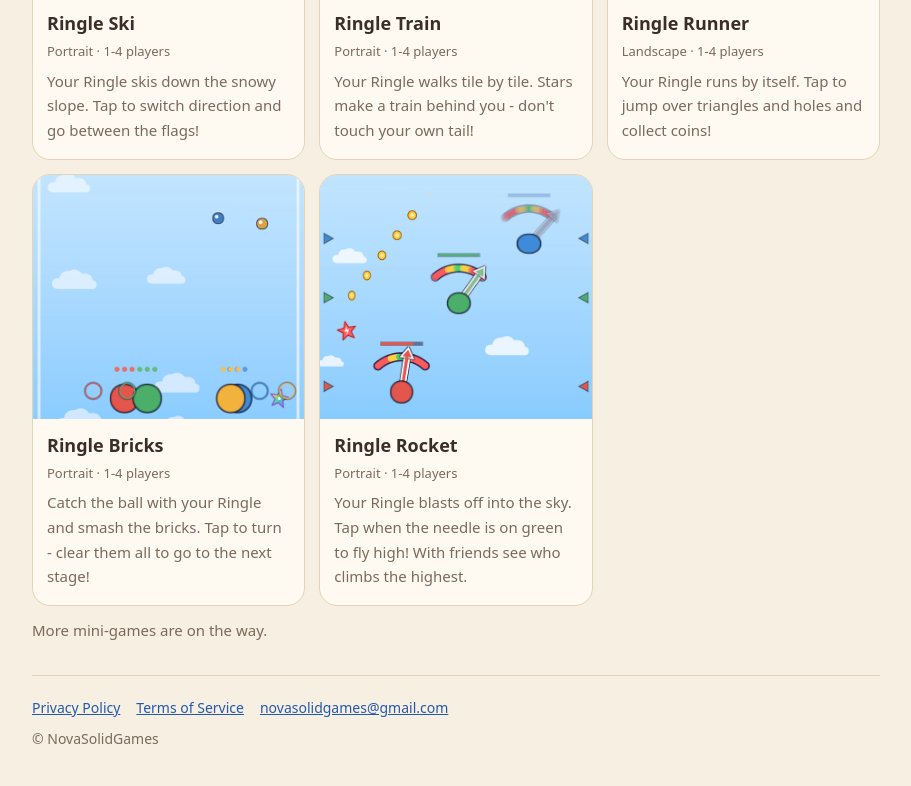
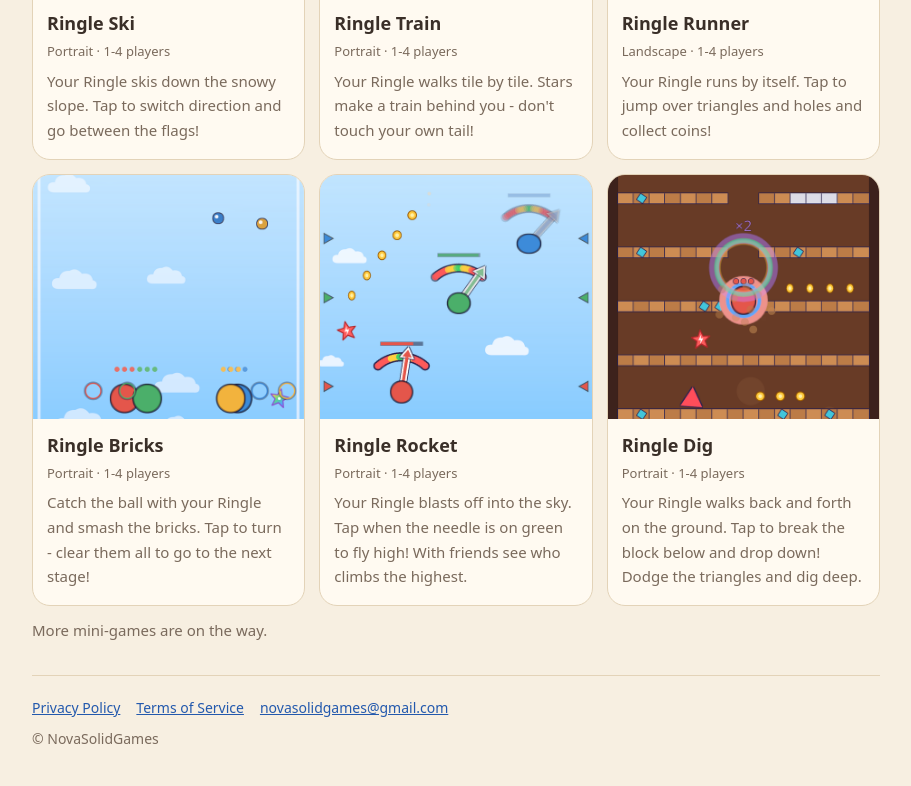
Before and after one commit to novasolidgames/novasolidgames.github.io, a plain HTML site: page miniringle/index.html in a window 1280 px wide. Shown: the part 3350-4136 px from the top of the page, without its empty margins (184-1095 px from the left). Drawn offline with Linux system fonts and the light colour scheme.

Commit message:
MiniRingle 링글 땅파기 (게임 목록 카드 · 점수 페이지 dig 무대)

```diff
--- a/miniringle/index.html
+++ b/miniringle/index.html
@@ -278,6 +278,15 @@
               <p lang="en">Your Ringle blasts off into the sky. Tap when the needle is on green to fly high! With friends see who climbs the highest.</p>
             </div>
           </article>
+          <article class="game-card">
+            <img src="assets/games/ringle_dig.png" alt="Ringle Dig" width="600" height="540" loading="lazy" />
+            <div class="info">
+              <b><span lang="ko">링글 땅파기</span><span lang="en">Ringle Dig</span></b>
+              <span class="tags"><span lang="ko">세로 화면 · 1~4명</span><span lang="en">Portrait · 1-4 players</span></span>
+              <p lang="ko">링글이 땅 위를 왔다 갔다 해요. 누르면 발밑을 부수고 아래층으로 쏙! 세모를 피해 깊이 내려가요.</p>
+              <p lang="en">Your Ringle walks back and forth on the ground. Tap to break the block below and drop down! Dodge the triangles and dig deep.</p>
+            </div>
+          </article>
         </div>
         <p class="games-note"><span lang="ko">더 많은 미니게임이 준비 중이에요.</span><span lang="en">More mini-games are on the way.</span></p>
       </section>
```
Also changed, not shown: miniringle/score.html (+4 -1 lines), miniringle/assets/games/ringle_dig.png (added).
